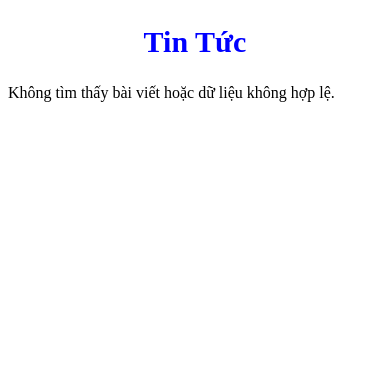
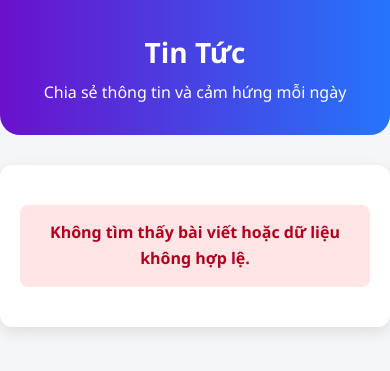
Before and after one commit to Nguyen23022005/xuongth, a PHP site: page /vnpay_php/view/blog/blog_detail.php in a window 390 px wide. Shown: the top 371 px of the page. Run offline with PHP 8.4, Linux system fonts and the light colour scheme.

```diff
--- a/mvc/view/blog/blog_detail.php
+++ b/mvc/view/blog/blog_detail.php
@@ -4,45 +4,128 @@
 <head>
   <meta charset="UTF-8">
   <meta name="viewport" content="width=device-width, initial-scale=1.0">
-
   <title>Chi Tiết Bài Viết</title>
   <style>
-        h2 {
+    * {
+      margin: 0;
+      padding: 0;
+      box-sizing: border-box;
+      font-family: 'Segoe UI', Tahoma, Geneva, Verdana, sans-serif;
+    }
+
+    body {
+      background-color: #f4f6f8;
+      color: #333;
+      line-height: 1.6;
+    }
+
+    .hh {
+      background: linear-gradient(to right, #6a11cb, #2575fc);
+      color: #fff;
       text-align: center;
-            color: blue;
-            font-size: 30px;
+      padding: 30px 15px;
+      border-radius: 0 0 20px 20px;
+    }
 
+    .hh h1 {
+      font-size: 36px;
+      margin-bottom: 5px;
+    }
 
+    .container {
+      max-width: 900px;
+      margin: 30px auto;
+      background: #fff;
+      padding: 30px;
+      border-radius: 12px;
+      box-shadow: 0 5px 15px rgba(0, 0, 0, 0.1);
+    }
+
+    .post h3 {
+      color: #6a11cb;
+      font-size: 28px;
+      margin-bottom: 15px;
+      text-align: center;
+    }
+
+    .post img {
+      display: block;
+      max-width: 100%;
+      height: auto;
+      margin: 0 auto 20px;
+      border-radius: 10px;
+      box-shadow: 0 4px 10px rgba(0, 0, 0, 0.1);
+    }
+
+    .post-content {
+      font-size: 17px;
+      color: #444;
+      margin-bottom: 25px;
+      line-height: 1.8;
+    }
+
+    .post-meta {
+      font-size: 14px;
+      color: #888;
+      text-align: center;
+      padding-top: 10px;
+      border-top: 1px solid #ddd;
+    }
+
+    .error {
+      background: #ffe5e5;
+      color: #b00020;
+      padding: 15px;
+      border-radius: 8px;
+      text-align: center;
+      margin: 20px 0;
+      font-weight: bold;
+    }
+
+    @media (max-width: 768px) {
+      .container {
+        padding: 20px;
+      }
+
+      .hh h1 {
+        font-size: 28px;
+      }
+
+      .post h3 {
+        font-size: 24px;
+      }
     }
   </style>
-
 </head>
 
 <body>
+  <header class="hh">
+    <h1>Tin Tức</h1>
+    <p>Chia sẻ thông tin và cảm hứng mỗi ngày</p>
+  </header>
+
   <div class="container">
-        <h2 >Tin Tức</h2>
-
     <?php if (isset($errors) && !empty($errors)): ?>
       <div class="error">
         <?php foreach ($errors as $error): ?>
-                    <p><?php echo htmlspecialchars($error); ?></p>
+          <p><?= htmlspecialchars($error) ?></p>
         <?php endforeach; ?>
       </div>
     <?php elseif (isset($blog) && is_array($blog)): ?>
       <div class="post">
-                <h3><?php echo htmlspecialchars($blog['title'] ?? 'Không có tiêu đề'); ?></h3>
+        <h3><?= htmlspecialchars($blog['title'] ?? 'Không có tiêu đề') ?></h3>
+
         <?php if (!empty($blog['image'])): ?>
-                    <img src="<?php echo htmlspecialchars($blog['image']); ?>"
-                        alt="Image for <?php echo htmlspecialchars($blog['title'] ?? ''); ?>"
-                        width="100" height="100">
+          <img src="<?= htmlspecialchars($blog['image']) ?>" alt="Ảnh bài viết: <?= htmlspecialchars($blog['title'] ?? '') ?>">
         <?php endif; ?>
+
         <div class="post-content">
-                    <?php echo $blog['content']; // Render content as HTML
-                    ?>
+          <?= $blog['content'] // Render nội dung HTML ?>
         </div>
+
         <div class="post-meta">
-                    <span>Tác giả: <?php echo htmlspecialchars($blog['author'] ?? 'Không rõ'); ?></span> |
-                    <span>Ngày đăng: <?php echo date('d/m/Y', strtotime($blog['created_at'] ?? 'now')); ?></span>
+          <span>Tác giả: <?= htmlspecialchars($blog['author'] ?? 'Không rõ') ?></span> |
+          <span>Ngày đăng: <?= date('d/m/Y', strtotime($blog['created_at'] ?? 'now')) ?></span>
         </div>
       </div>
     <?php else: ?>
```
Also changed, not shown: mvc/controller/BlogController.php (+22 -3 lines), mvc/model/BlogModel.php (+37 -0 lines), mvc/view/blog/blog_list.php (+106 -47 lines), mvc/view/blog/index.php (+17 -30 lines), mvc/uploads/1744851852_anh-meme-63 - Copy.jpg (added), mvc/uploads/1744851861_anh-meme-63 - Copy.jpg (added), mvc/uploads/1744851868_images.jpg (added), mvc/uploads/1744851879_download (6).jpg (added), mvc/uploads/1744851890_download (1).jpg (added), mvc/uploads/1744851898_z6360083293133_127bfbfe7671c053ae4ed09055e1b518 - Copy.jpg (added), mvc/uploads/1744852474_anh-meme-63.jpg (added), mvc/uploads/1744852551_download (3).jpg (added), mvc/uploads/1744852600_images - Copy.jpg (added). Lines whose indentation alone changed are shown as unchanged.
